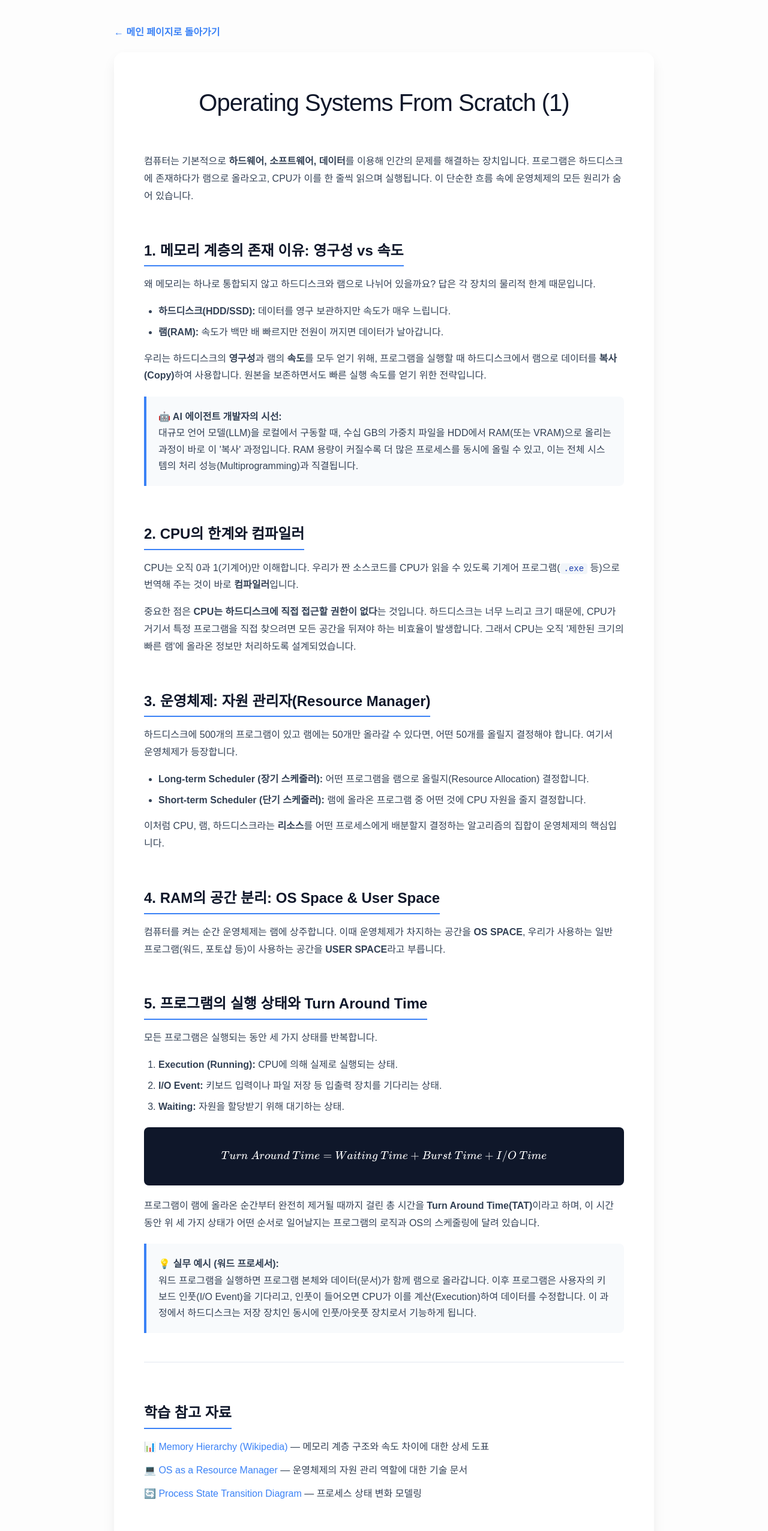
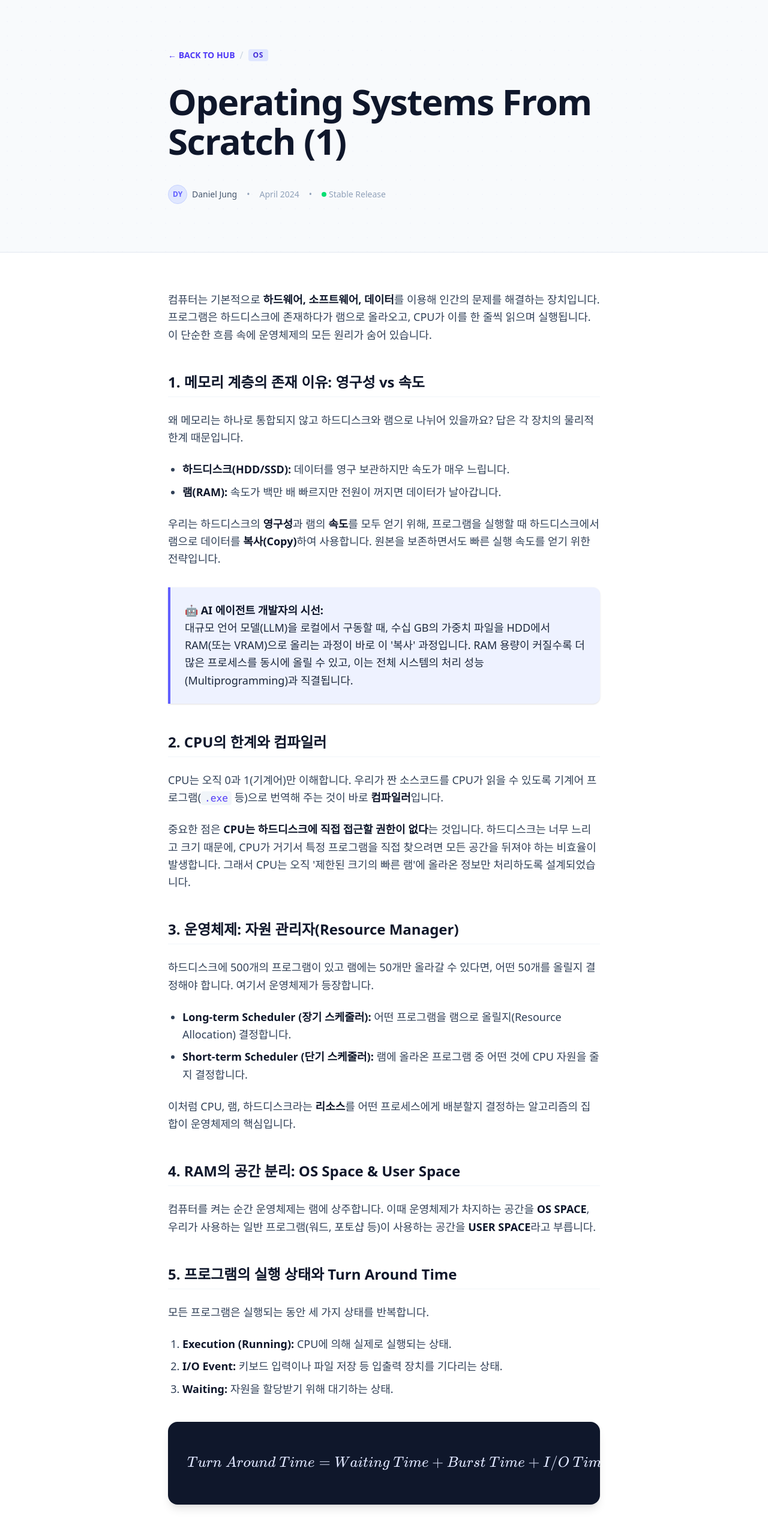
Before and after one commit to jungyh870918/blog, a Next.js app: page /posts/os-1 in a window 1280 px wide. Shown: the top 2552 px of the page at 60% size. Built offline with nearby package versions, Linux system fonts and the light colour scheme.

Commit message:
기술 블로그 css 변경

```diff
--- a/app/globals.css
+++ b/app/globals.css
@@ -3,88 +3,93 @@
 :root {
   --punk-pink: #d6517d;
   --punk-neon: #ff3860;
+  --blog-primary: #4f46e5; /* Indigo 600 */
 }
 
-/* Post content styles */
+/* --- Blog Post Content Styles --- */
+.post-content {
+  @apply text-slate-700 leading-relaxed text-lg;
+}
+
 .post-content h2 {
-  font-size: 1.5rem;
-  font-weight: 700;
-  color: #0f172a;
-  border-bottom: 2px solid #3b82f6;
-  display: inline-block;
-  padding-bottom: 4px;
-  margin-top: 2.5rem;
-  margin-bottom: 1rem;
+  @apply text-2xl font-bold text-slate-900 mt-12 mb-6 pb-2 border-b border-slate-100;
+  display: block;
 }
+
 .post-content h3 {
-  font-size: 1.1rem;
-  font-weight: 600;
-  color: #3b82f6;
-  margin-top: 1.5rem;
-  margin-bottom: 0.5rem;
+  @apply text-xl font-semibold text-slate-800 mt-8 mb-4;
 }
-.post-content p { margin-bottom: 1rem; line-height: 1.8; color: #334155; }
-.post-content ul, .post-content ol { margin: 1rem 0 1rem 1.5rem; color: #334155; }
-.post-content li { margin-bottom: 0.5rem; line-height: 1.7; }
-.post-content ul { list-style-type: disc; }
-.post-content ol { list-style-type: decimal; }
-.post-content ul ul { list-style-type: circle; margin-top: 0.25rem; }
-.post-content strong { font-weight: 700; }
+
+.post-content p {
+  @apply mb-6;
+}
+
+.post-content strong {
+  @apply text-slate-900 font-bold;
+}
+
+.post-content ul {
+  @apply list-disc ml-6 mb-6 space-y-2;
+}
+
+.post-content ol {
+  @apply list-decimal ml-6 mb-6 space-y-2;
+}
+
 .post-content code {
-  background: #f1f5f9;
-  padding: 1px 6px;
-  border-radius: 4px;
-  font-family: 'Fira Code', monospace;
-  font-size: 0.875em;
-  color: #1e40af;
+  @apply bg-slate-100 text-indigo-600 px-1.5 py-0.5 rounded font-mono text-[0.9em];
 }
+
 .post-content pre {
-  background: #0f172a;
-  color: #e2e8f0;
-  padding: 1.25rem;
-  border-radius: 8px;
-  overflow-x: auto;
-  margin: 1.25rem 0;
+  @apply bg-slate-900 text-slate-100 p-6 rounded-xl my-8 overflow-x-auto shadow-inner;
 }
-.post-content pre code { background: transparent; color: #e2e8f0; padding: 0; font-size: 0.875rem; }
+
+.post-content pre code {
+  @apply bg-transparent text-slate-100 p-0 text-sm;
+}
+
+/* 💡 포인트/예시 박스 */
 .post-content .example-box {
-  background: #f8fafc;
-  border-left: 4px solid #3b82f6;
-  padding: 1.25rem;
-  margin: 1.25rem 0;
-  border-radius: 0 8px 8px 0;
-  line-height: 1.7;
+  @apply bg-indigo-50 border-l-4 border-indigo-500 p-6 my-8 rounded-r-xl shadow-sm text-slate-800;
 }
-.post-content .example-box p { margin-bottom: 0.5rem; }
+
+/* 🤖 AI 에이전트/팁 박스 */
 .post-content .pro-tip {
-  background: #fef3c7;
-  border-left: 4px solid #f59e0b;
-  padding: 1.25rem;
-  margin: 1.25rem 0;
-  border-radius: 0 8px 8px 0;
-  line-height: 1.7;
+  @apply bg-amber-50 border-l-4 border-amber-500 p-6 my-8 rounded-r-xl shadow-sm text-slate-800;
 }
+
+/* ➗ 수식 영역 */
 .post-content .formula {
-  text-align: center;
-  background: #0f172a;
-  color: white;
-  padding: 1.25rem;
-  border-radius: 8px;
-  margin: 1.25rem 0;
-  overflow-x: auto;
+  @apply bg-slate-900 text-indigo-100 font-mono text-center p-8 my-10 rounded-2xl shadow-lg overflow-x-auto text-xl;
 }
-.post-content .data-table { width: 100%; border-collapse: collapse; margin: 1.25rem 0; }
-.post-content .data-table th, .post-content .data-table td {
-  border: 1px solid #e2e8f0;
-  padding: 0.75rem;
-  text-align: left;
-  font-size: 0.9rem;
+
+/* 📊 데이터 테이블 */
+.post-content .data-table {
+  @apply w-full border-collapse my-8 text-sm;
 }
-.post-content .data-table th { background: #f1f5f9; font-weight: 600; }
-.post-content .reference-section { margin-top: 3rem; padding-top: 1.5rem; border-top: 1px solid #e2e8f0; }
-.post-content .reference-list { list-style: none; padding: 0; margin: 0; }
-.post-content .reference-list li { margin-bottom: 0.75rem; }
-.post-content .reference-list a { color: #3b82f6; text-decoration: none; font-weight: 500; }
-.post-content .reference-list a:hover { text-decoration: underline; }
-.post-content a { color: #3b82f6; text-decoration: none; }
-.post-content a:hover { text-decoration: underline; }
+
+.post-content .data-table th {
+  @apply bg-slate-50 border-b-2 border-slate-200 p-3 text-left font-bold text-slate-900;
+}
+
+.post-content .data-table td {
+  @apply border-b border-slate-100 p-3 text-slate-600;
+}
+
+/* 🔗 참고자료 섹션 */
+.post-content .reference-section {
+  @apply mt-16 p-8 bg-slate-50 rounded-2xl border border-slate-200;
+}
+
+.post-content .reference-list {
+  @apply list-none ml-0 space-y-3;
+}
+
+.post-content .reference-list li a {
+  @apply text-indigo-600 hover:text-indigo-800 font-medium no-underline flex items-center;
+}
+
+.post-content .reference-list li a::before {
+  content: "→";
+  @apply mr-2 text-slate-400;
+}
--- a/app/posts/[slug]/page.tsx
+++ b/app/posts/[slug]/page.tsx
@@ -21,7 +21,6 @@ export default async function PostPage({ params }: { params: Promise<{ slug: str
 
   return (
     <>
-      {/* MathJax - Next.js Script 컴포넌트로 올바르게 로드 */}
       <Script
         src="https://polyfill.io/v3/polyfill.min.js?features=es6"
         strategy="beforeInteractive"
@@ -32,60 +31,77 @@ export default async function PostPage({ params }: { params: Promise<{ slug: str
         strategy="afterInteractive"
       />
 
-      <div style={{
-        fontFamily: "'Pretendard', 'Apple SD Gothic Neo', sans-serif",
-        lineHeight: 1.7, color: '#334155',
-        backgroundColor: '#fdfdfd', margin: 0, padding: '40px 20px',
-        minHeight: '100vh',
-      }}>
-        <div style={{ maxWidth: '900px', margin: '0 auto 20px auto' }}>
-          <Link href="/" style={{
-            textDecoration: 'none', color: '#3b82f6',
-            fontWeight: 'bold', display: 'inline-flex', alignItems: 'center', gap: '5px',
-          }}>
-            ← 메인 페이지로 돌아가기
+      <main className="min-h-screen bg-white">
+        {/* --- 상단 히어로 헤더 --- */}
+        <header className="relative py-20 bg-slate-50 border-b border-slate-200 overflow-hidden">
+          {/* 배경 패턴 장식 */}
+          <div
+            className="absolute inset-0 opacity-[0.03] pointer-events-none"
+            style={{
+              backgroundImage: 'radial-gradient(#4f46e5 1px, transparent 1px)',
+              backgroundSize: '24px 24px'
+            }}
+          />
+
+          <div className="relative max-w-3xl mx-auto px-6">
+            <nav className="mb-8 flex items-center gap-2">
+              <Link href="/" className="text-sm font-bold text-indigo-600 hover:text-indigo-800 transition-colors">
+                ← BACK TO HUB
               </Link>
-        </div>
+              <span className="text-slate-300">/</span>
+              <span className="px-2 py-0.5 bg-indigo-100 text-indigo-700 text-xs font-bold rounded uppercase tracking-wider">
+                {post.category || 'System'}
+              </span>
+            </nav>
 
-        <div style={{
-          maxWidth: '900px', margin: '0 auto',
-          background: 'white', padding: 'clamp(24px, 5vw, 50px)',
-          borderRadius: '16px',
-          boxShadow: '0 10px 25px -5px rgba(0,0,0,0.1)',
-        }}>
-          <h1 style={{
-            fontSize: 'clamp(1.5rem, 4vw, 2.5rem)',
-            color: '#0f172a', textAlign: 'center',
-            marginBottom: post!.subtitle ? '12px' : '50px',
-            letterSpacing: '-1px',
-            fontFamily: "'Pretendard', 'Apple SD Gothic Neo', sans-serif",
-          }}>
-            {post!.title}
+            <h1 className="text-4xl md:text-6xl font-black text-slate-900 mb-6 leading-[1.1] tracking-tight">
+              {post.title}
             </h1>
 
-          {post!.subtitle && (
-            <p style={{
-              textAlign: 'center', color: '#64748b',
-              fontSize: '1rem', marginBottom: '50px',
-            }}>
-              {post!.subtitle}
+            {post.subtitle && (
+              <p className="text-xl md:text-2xl text-slate-500 font-medium leading-relaxed max-w-2xl">
+                {post.subtitle}
               </p>
             )}
 
-          <div
+            <div className="mt-10 flex items-center gap-4 text-sm text-slate-400 font-medium">
+              <div className="flex items-center gap-2">
+                <div className="w-8 h-8 rounded-full bg-indigo-100 border border-indigo-200 flex items-center justify-center text-indigo-500 font-bold text-xs">
+                  DY
+                </div>
+                <span className="text-slate-600">Daniel Jung</span>
+              </div>
+              <span>•</span>
+              <span>April 2024</span>
+              <span>•</span>
+              <span className="flex items-center gap-1">
+                <span className="w-2 h-2 rounded-full bg-green-400" /> Stable Release
+              </span>
+            </div>
+          </div>
+        </header>
+
+        {/* --- 본문 내용 --- */}
+        <div className="max-w-3xl mx-auto px-6 py-16">
+          <article
             className="post-content"
-            dangerouslySetInnerHTML={{ __html: post!.content }}
+            dangerouslySetInnerHTML={{ __html: post.content }}
           />
 
-          <div style={{
-            marginTop: '50px', textAlign: 'center',
-            borderTop: '1px solid #e2e8f0', paddingTop: '20px',
-            fontSize: '0.8rem', color: '#94a3b8',
-          }}>
-            본 문서는 OS의 기본 원리를 바탕으로 최신 개발 트렌드를 반영하여 재구성되었습니다.
+          {/* --- 하단 푸터 --- */}
+          <footer className="mt-20 pt-10 border-t border-slate-100 text-center">
+            <p className="text-sm text-slate-400 mb-8">
+              본 문서는 OS의 핵심 원리와 실무 아키텍처를 바탕으로 작성되었습니다.
+            </p>
+            <Link
+              href="/"
+              className="inline-flex items-center justify-center px-6 py-3 bg-slate-900 text-white font-bold rounded-full hover:bg-indigo-600 transition-all shadow-lg hover:shadow-indigo-200"
+            >
+              다른 프로토콜 탐색하기
+            </Link>
+          </footer>
         </div>
-        </div>
-      </div>
+      </main>
     </>
   );
 }
```
Lines whose indentation alone changed are shown as unchanged.
